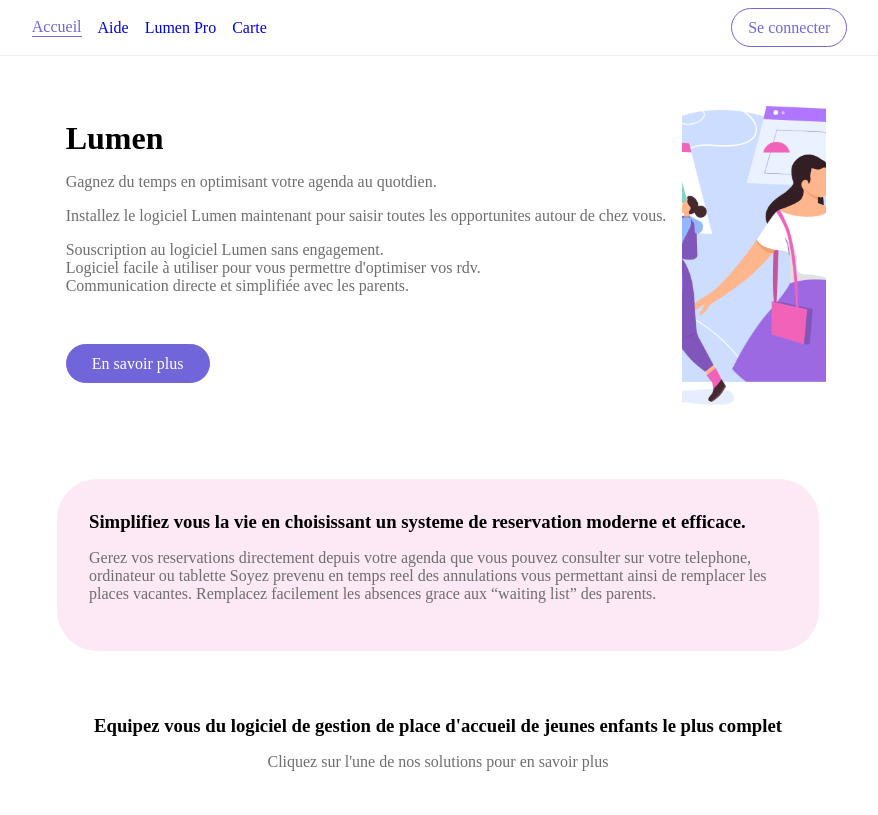
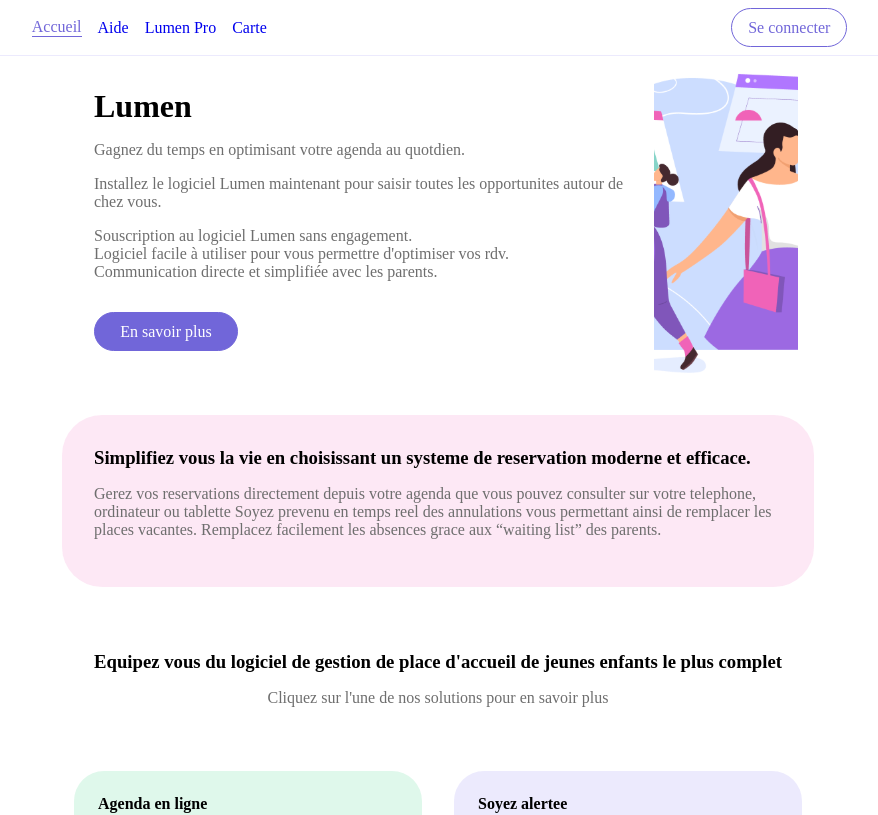
Before and after one commit to WildCodeSchool-2024-02/toulouse-babyplace, a React (Vite) app in the folder client/: page / in a window 1280 px wide. Shown: the top 815 px of the page, without its empty margins (202-1080 px from the left). Built offline with nearby package versions, Linux system fonts and the light colour scheme; a web font is replaced by a local one.

Commit message:
fix: same width in homepage

```diff
--- a/client/src/App.scss
+++ b/client/src/App.scss
@@ -22,7 +22,7 @@
       display: flex;
       margin: 1rem;
       flex-direction: column;
-      max-width: 60rem;
+      max-width: 45rem;
 
       button {
         background-color: $main-color;
@@ -87,7 +87,7 @@
       margin: 1rem;
       padding: 1rem;
       border-radius: 40px;
-      max-width: 730px;
+      max-width: 45rem;
       flex-direction: column-reverse;
     }
 
@@ -177,7 +177,6 @@
     #intro-flex {
       #intro {
         flex-direction: row;
-        margin: 3rem;
 
         #img-intro {
           display: block;
```
Also changed, not shown: 2 other files (tests, documents, lock files or other folders).
